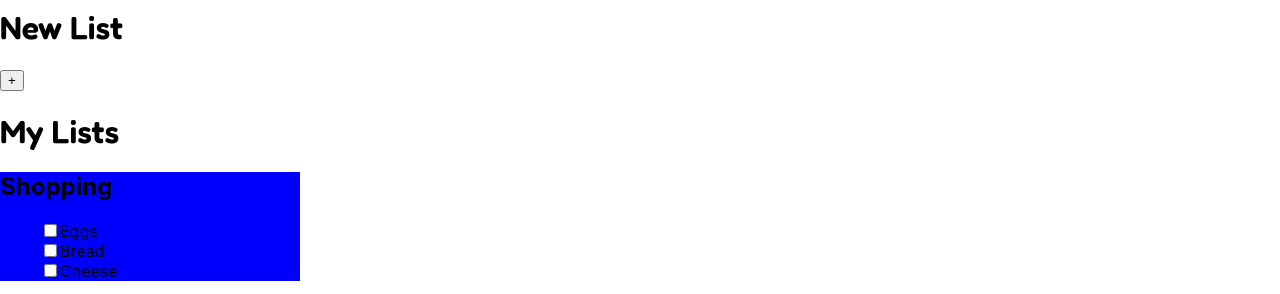
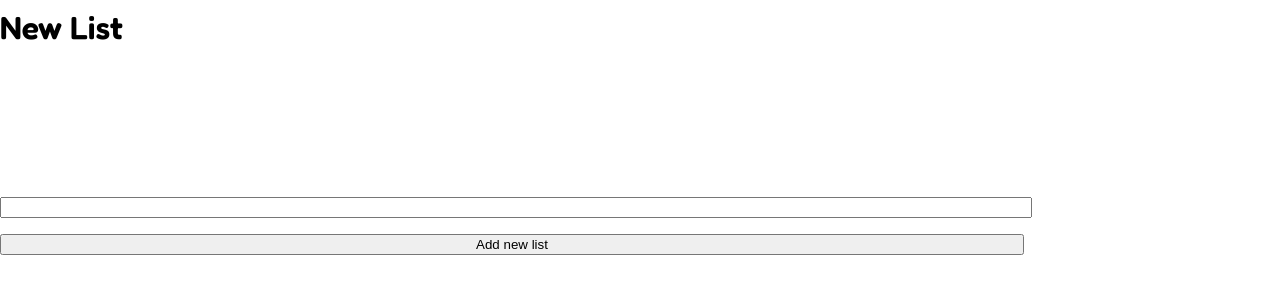
Before and after one commit to eliazzo/CheckLit, a React (Create React App) app: page / in a window 1280 px wide. Shown: the part 587-881 px from the top of the page. After the commit the page ends 842 px from the top, so only its background shows below. Built offline with nearby package versions, Linux system fonts and the light colour scheme.

Commit message:
new list updates

```diff
--- a/src/App.js
+++ b/src/App.js
@@ -2,7 +2,7 @@
 import './App.css';
 import AppHeader from './components/AppHeader';
 import ViewForm from './components/ViewForm';
-import ListCard from './components/ListCard';
+
 
 
 
@@ -11,8 +11,6 @@ function App() {
     <div className="App">
       <AppHeader>Checklit</AppHeader>
       <ViewForm/>
-      <ListCard/>
-
     </div>
   );
 }
--- a/src/components/NewList.js
+++ b/src/components/NewList.js
@@ -3,7 +3,7 @@ import ListCard from './ListCard';
 
 
 function NewList() {
-  console.log(' newList function called')
+  console.log('newList')
   return (
     <div>
       <ListCard/>
--- a/src/components/ViewForm.js
+++ b/src/components/ViewForm.js
@@ -1,33 +1,27 @@
-import React from "react";
-import { useState } from "react";
+import React, { useEffect } from "react";
 import NewList from "./NewList";
+import { useState} from "react";
 
 export default function ViewForm() {
 
-  const [showForm, setShowForm] = useState(); // showForm = current state value, setShowForm = function that updates the state
+  const [newList, setNewList] = useState(false);
 
-  const [newList, setNewList ] = useState()
+  // useEffect(() => {
+  //   if (newList) {
+  //     setNewList(false)
+  //   }
+  // }, [newList]);
 
   return (
     <div>
-      <h1 className="text-m ">New List</h1>
-      <button onClick={() => setShowForm(!showForm)}>+</button>
+    <h1 className="text-m ">New List</h1>
+      <input className="width top-l" type="text"></input>
+      <button className='top-s width' type='submit' onClick={() => setNewList(true)}>Add new list</button>
 
-      <div
-        className={`newListForm flex-col width ${
-          showForm ? "" : "display-none"
-        }`}
-      >
-        <input className="width top-l" type="text"></input>
-        <button className='top-s width' type='submit' onClick={ () => {
-          setNewList(true)
-          }}>
-          Create new List
-        </button>
-      </div>
+      <output>{newList ? <NewList /> : ''}</output>
+    </div>
 
-      { newList ? <NewList/> : '' }
-
-    </div>
   );
 }
+
+// dynamically render
```
